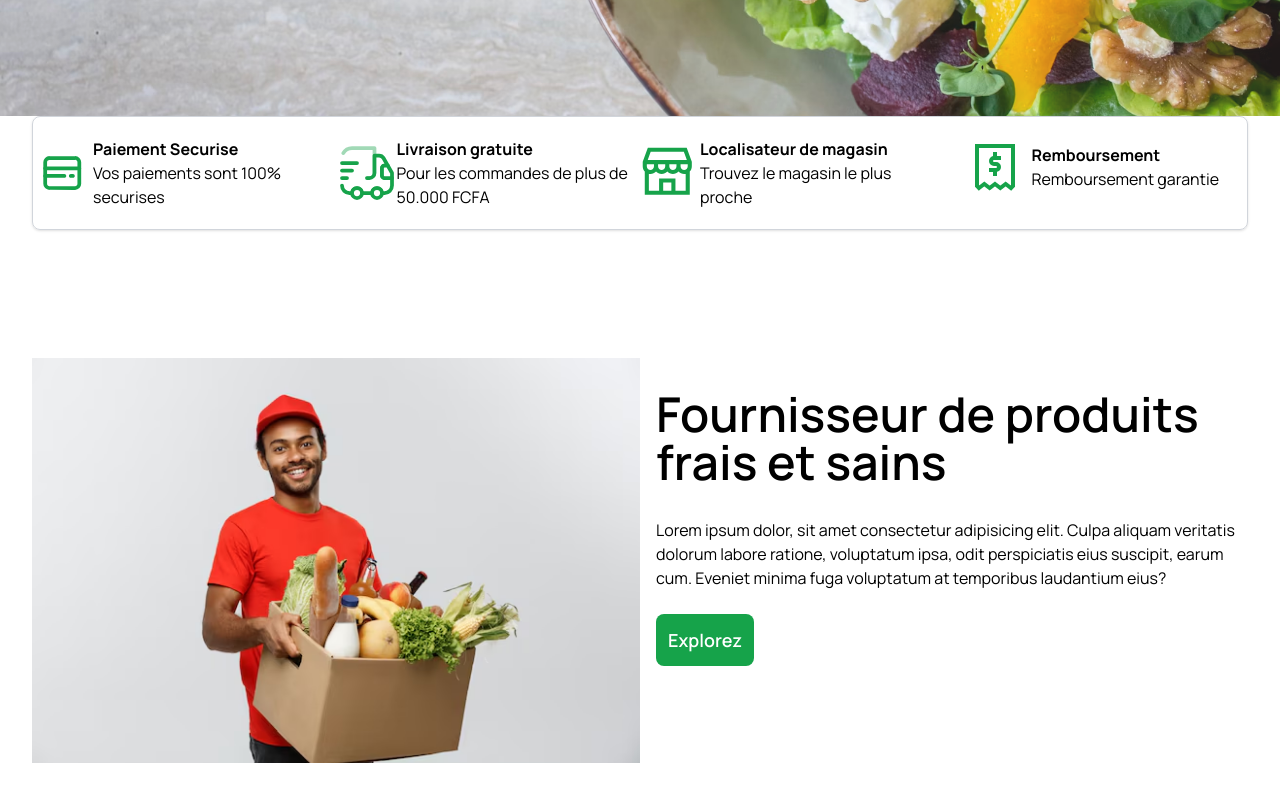
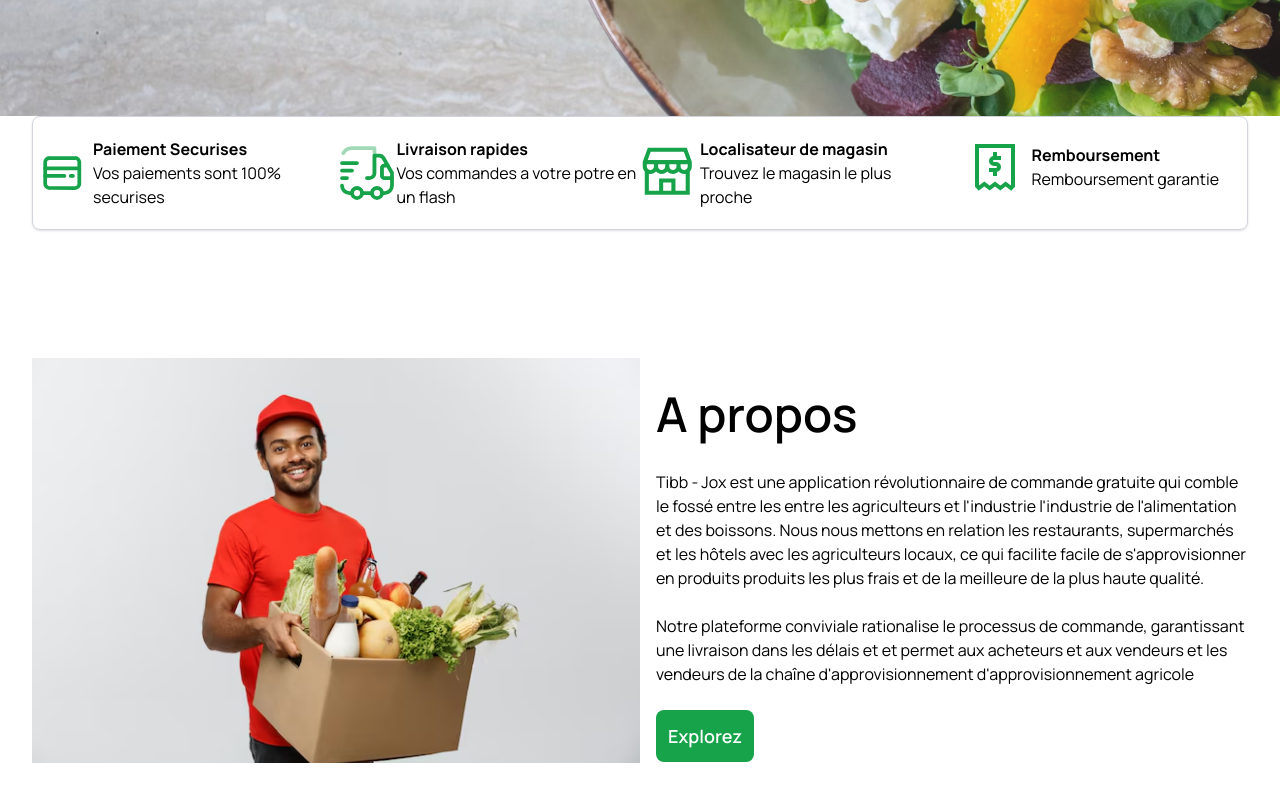
Before and after one commit to NormalGuy42/jootci-web, a Next.js app: page / in a window 1280 px wide. Shown: the part 700-1500 px from the top of the page. Built offline with nearby package versions, Linux system fonts and the light colour scheme.

Commit message:
small update

```diff
--- a/src/app/page.tsx
+++ b/src/app/page.tsx
@@ -75,7 +75,7 @@ const FewReasons = () => {
     <div className="pt-32">
       <div className="py-32 bg-dark-green">
           <div className="main-section">
-            <h1 className="title text-white pb-8">Pourquoi choisir JootCi</h1>
+            <h1 className="title text-white pb-8">Pourquoi choisir Tibb-Jox</h1>
             <p className="text-balance text-white pb-4">Lorem ipsum dolor sit amet consectetur adipisicing elit. Cumque itaque cupiditate asperiores necessitatibus quidem voluptates nulla distinctio accusamus ad. In aspernatur error voluptate natus totam iste mollitia nemo assumenda ea.</p>
             <button className="secondary-btn">Explorez</button>
           </div>
@@ -139,8 +139,24 @@ const AboutSection = () => {
       <div className="flex about-section gap-4">
         <img src="/deliveryPerson.avif" alt="" className="block  about-section-item w-1/2 max-h-[650px] object-cover"/>
         <div className="about-section-item w-1/2">
-          <h1 className="title py-8">Fournisseur de produits frais et sains</h1>
-          <p className="pb-6">Lorem ipsum dolor, sit amet consectetur adipisicing elit. Culpa aliquam veritatis dolorum labore ratione, voluptatum ipsa, odit perspiciatis eius suscipit, earum cum. Eveniet minima fuga voluptatum at temporibus laudantium eius?</p>
+          <h1 className="title py-8"> A propos</h1>
+          <p className="pb-6">Tibb - Jox est une application révolutionnaire de commande gratuite qui comble le fossé entre les entre les agriculteurs et l'industrie
+            l'industrie de l'alimentation et des boissons. Nous
+            nous mettons en relation les restaurants,
+            supermarchés et les hôtels
+            avec les agriculteurs locaux, ce qui facilite
+            facile de s'approvisionner en produits
+            produits les plus frais et de la meilleure
+            de la plus haute qualité. <br /> <br />
+            Notre plateforme
+            conviviale rationalise le
+            processus de commande, garantissant
+            une livraison dans les délais et
+            et permet aux acheteurs et aux vendeurs
+            et les vendeurs de la chaîne d'approvisionnement
+            d'approvisionnement agricole
+
+            </p>
           <button className="secondary-btn">Explorez</button>
         </div>
       </div>
@@ -163,8 +179,8 @@ const FeatureSection = () => {
   }
   return(
     <div className="feature-section grid grid-cols-4 items-center feature-section main-section border border-gray-300 py-5 rounded-lg shadow">
-      <FeatureItem title="Paiement Securise" text="Vos paiements sont 100% securises" url="card.svg"/>
-      <FeatureItem title="Livraison gratuite" text="Pour les commandes de plus de 50.000 FCFA" url="truck.svg"/>
+      <FeatureItem title="Paiement Securises" text="Vos paiements sont 100% securises" url="card.svg"/>
+      <FeatureItem title="Livraison rapides" text="Vos commandes a votre potre en un flash" url="truck.svg"/>
       <FeatureItem title="Localisateur de magasin" text="Trouvez le magasin le plus proche" url="store.svg"/>
       <FeatureItem title="Remboursement" text="Remboursement garantie" url="receipt.svg"/>
     </div>
--- /dev/null
+++ b/src/app/user/payment-methods/page.tsx
@@ -0,0 +1,7 @@
+export default function PaymentMethodsPage(){
+    return(
+        <div>
+
+        </div>
+    )
+}
--- a/src/components/Icons/Icons.tsx
+++ b/src/components/Icons/Icons.tsx
@@ -41,6 +41,14 @@ export function ProfileIcon(){
     )
 }
 
+export function CreditCardIcon(){
+    return(
+        <svg xmlns="http://www.w3.org/2000/svg" viewBox="0 0 576 512">
+            <path d="M64 32C28.7 32 0 60.7 0 96l0 32 576 0 0-32c0-35.3-28.7-64-64-64L64 32zM576 224L0 224 0 416c0 35.3 28.7 64 64 64l448 0c35.3 0 64-28.7 64-64l0-192zM112 352l64 0c8.8 0 16 7.2 16 16s-7.2 16-16 16l-64 0c-8.8 0-16-7.2-16-16s7.2-16 16-16zm112 16c0-8.8 7.2-16 16-16l128 0c8.8 0 16 7.2 16 16s-7.2 16-16 16l-128 0c-8.8 0-16-7.2-16-16z"/>
+        </svg>
+    )
+}
+
 export function OrdersIcon(){
     return(
         <svg xmlns="http://www.w3.org/2000/svg" viewBox="0 0 448 512">
--- a/src/components/Navbars/UserNavbar.tsx
+++ b/src/components/Navbars/UserNavbar.tsx
@@ -1,7 +1,7 @@
 "use client";
 
 import Link from "next/link"
-import { FavoriteIcon, HomeIcon, NotificationIcon, ProfileIcon, ReceiptIcons, SettingsIcon } from "../Icons/Icons"
+import { CreditCardIcon, FavoriteIcon, HomeIcon, NotificationIcon, ProfileIcon, ReceiptIcons, SettingsIcon } from "../Icons/Icons"
 import { useState, useRef, useEffect } from "react";
 
 function NavBarItem(props:{url:string,text:string,icon:React.ReactElement}){
@@ -65,6 +65,9 @@ export function UserNavBar(){
                     <NavBarItem url="/user/favorite" text="Favoris" icon={<FavoriteIcon/>} />
                 </li>
                 <li>
+                    <NavBarItem url="/user/payment-methods" text="Paiements" icon={<CreditCardIcon/>} />
+                </li>
+                <li>
                     <NavBarItem url="/user/orders" text="Commandes" icon={<ReceiptIcons/>} />
                 </li>
                 <li>
```
